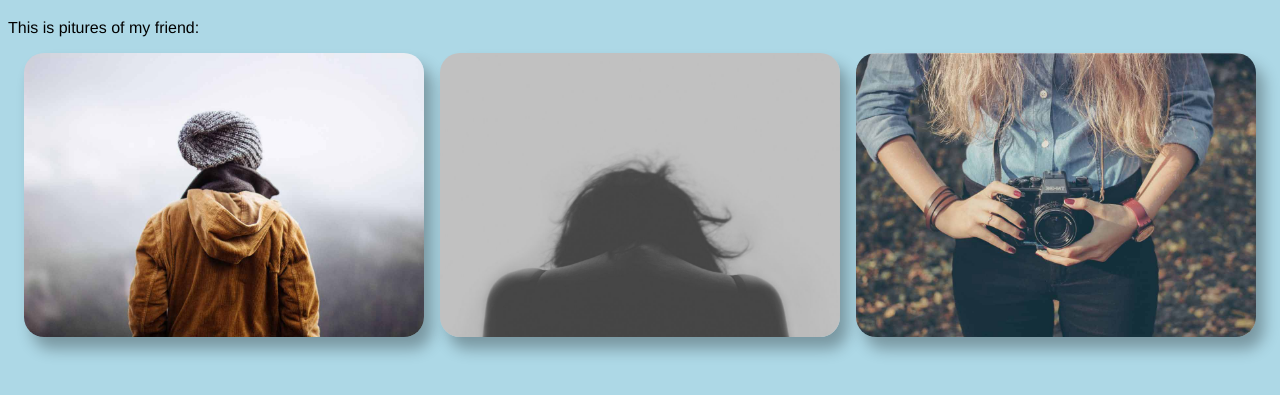
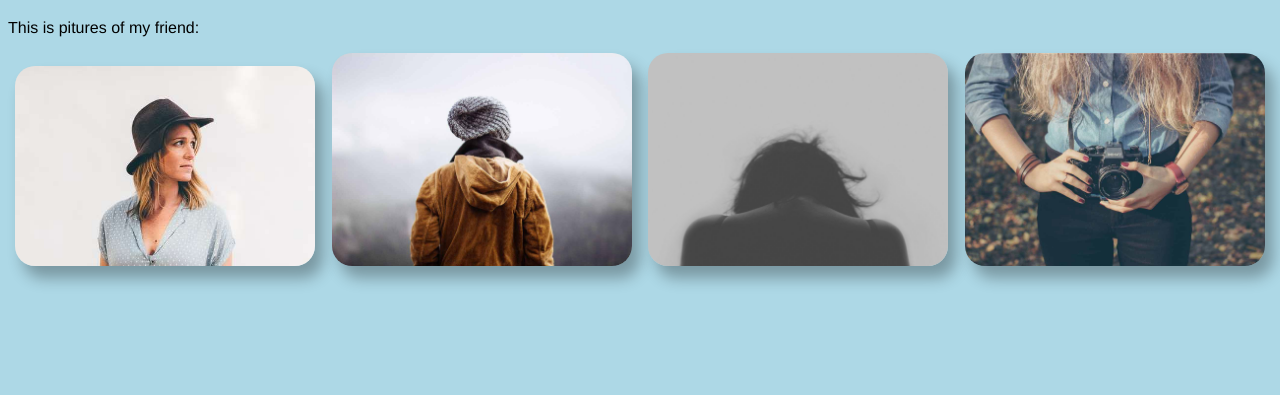
Before and after one commit to DNgocTai/hello, a plain HTML site: page index.html in a window 1280 px wide. Shown: the part 61-456 px from the top of the page. Drawn offline with Linux system fonts and the light colour scheme.

Commit message:
Updated index.html. Add and change images

```diff
--- a/index.html
+++ b/index.html
@@ -11,9 +11,10 @@
     <h1>Hello World!</h1>
     <p>This is pitures of my friend:</p>
     <div style="text-align: center;">
-        <img class="img" src="./p2.jpg" alt="My friend" style="width: 400px;border-radius: 20px;">
-        <img class="img" src="./p3.jpg" alt="My friend" style="width: 400px;border-radius: 20px;">
-        <img class="img" src="./p4.jpg" alt="My friend" style="width: 400px;border-radius: 20px;">
+        <img class="img" src="./p1.jpg" alt="My friend" style="width: 300px;border-radius: 20px;">
+        <img class="img" src="./p2.jpg" alt="My friend" style="width: 300px;border-radius: 20px;">
+        <img class="img" src="./p3.jpg" alt="My friend" style="width: 300px;border-radius: 20px;">
+        <img class="img" src="./p4.jpg" alt="My friend" style="width: 300px;border-radius: 20px;">
     </div>
 </body>
 </html>
```
